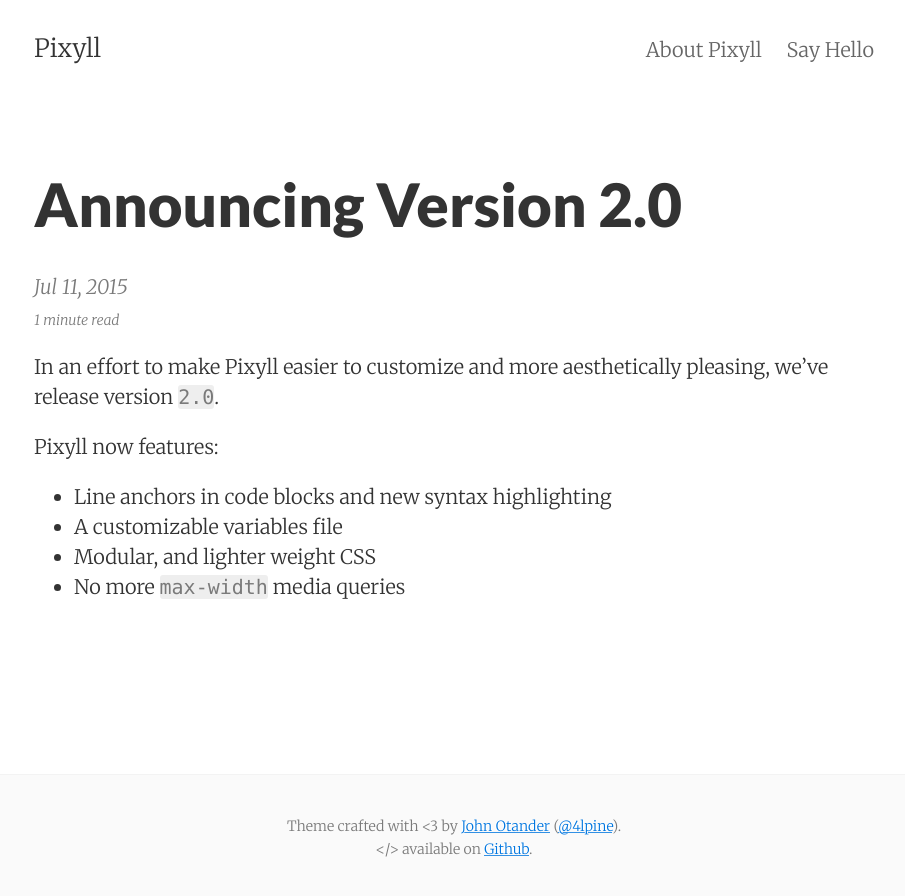
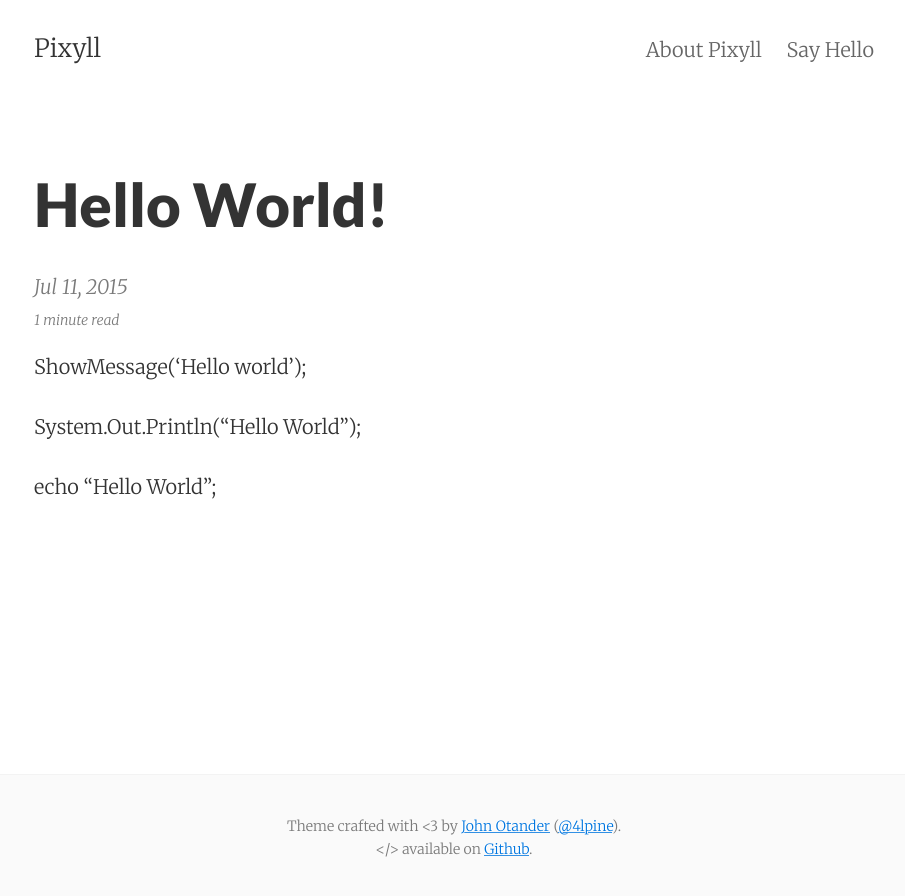
Before and after one commit to flaviox/flaviox.github.io, a Jekyll site: the page built from _posts/2015-07-11-announcing-pixyll-version-2.md, in a window 1280 px wide. Shown: the top 896 px of the page, without its empty margins (186-1091 px from the left). Built offline with Jekyll 4.4.1, drawn with Linux system fonts in a browser that asks for light colours.

Commit message:
First post

```diff
--- a/_posts/2015-07-11-announcing-pixyll-version-2.md
+++ b/_posts/2015-07-11-announcing-pixyll-version-2.md
@@ -1,16 +1,11 @@
 ---
 layout:     post
-title:      Announcing Version 2.0
+title:      Hello World!
 date:       2015-07-11
-summary:    Now, Pixyll is lighter weight and more customizable than before.
-categories: jekyll pixyll
+summary:    Hello World by Delphi, Java e PHP
+categories: programacao
 ---
 
-In an effort to make Pixyll easier to customize and more aesthetically pleasing, we've release version `2.0`.
-
-Pixyll now features:
-
-* Line anchors in code blocks and new syntax highlighting
-* A customizable variables file
-* Modular, and lighter weight CSS
-* No more `max-width` media queries
+ShowMessage('Hello world'); <br><br>
+System.Out.Println("Hello World"); <br><br>
+echo "Hello World";<br><br>
```
